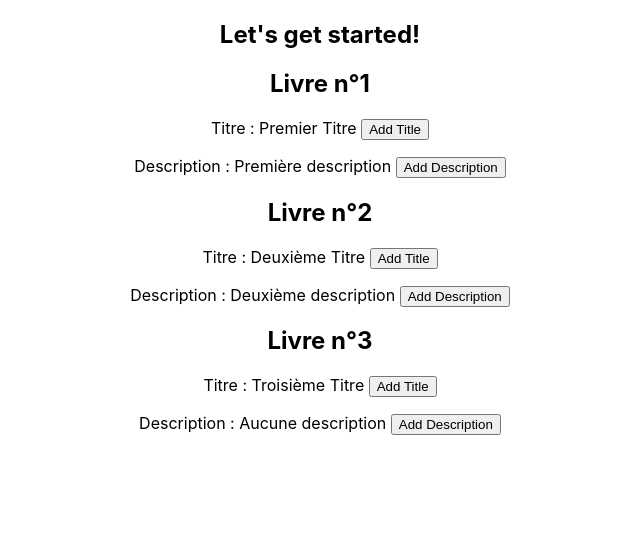
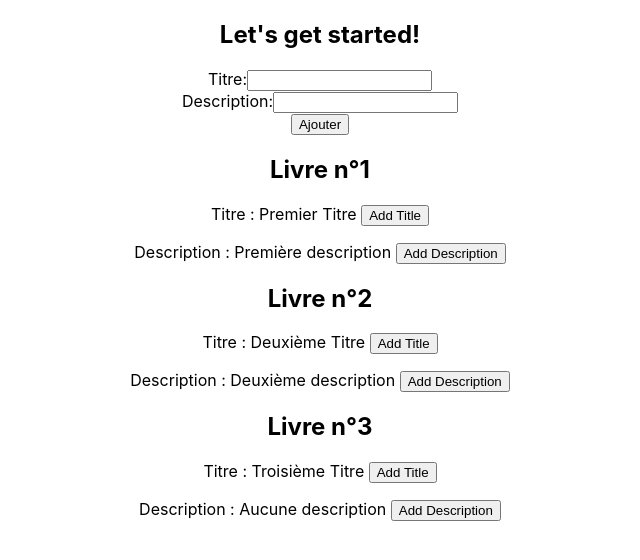
Before and after one commit to Gregoire-Le-Roux/rpi-react, a React (Create React App) app in the folder my-app/: page / in a window 1280 px wide. Shown: the top 560 px of the page, without its empty margins (320-960 px from the left). Built offline with nearby package versions, Linux system fonts and the light colour scheme.

Commit message:
Add component Form to add a book

```diff
--- a/my-app/src/App.js
+++ b/my-app/src/App.js
@@ -1,7 +1,6 @@
 import './App.css';
-// import BlueButton from './components/BlueButton';
-// import Button from './components/Button';
 import ShowBook from './components/ShowBook';
+import FormBook from './components/FormBook';
 
 function App() {
   const data = [
@@ -19,8 +18,7 @@ function App() {
   return (
     <div className="App">
       <h2>Let's get started!</h2>
-      {/* <p><BlueButton></BlueButton></p>
-      <p><Button></Button></p> */}
+      <FormBook></FormBook>
       {data.map((book, index) => (
         <ShowBook key={index} book={book} bookNumber={index+1}></ShowBook>
       ))}
--- /dev/null
+++ b/my-app/src/components/FormBook.js
@@ -0,0 +1,45 @@
+import { useState } from 'react';
+import './FormBook.css'
+
+export default function FormBook() {
+    const [book, setBook] = useState({
+        title: "",
+        description: "",
+    })
+
+    const handleChange = (e) => {
+        let value = e.target.value
+        let name = e.target.name
+        setBook(book => ({
+            ...book,
+            [name]: value
+        }))
+    }
+
+    const handleSubmit = (e) => {
+        e.preventDefault();
+        alert("Titre: " + book.title + ", Description: " + book.description);
+        console.log("submit")
+    }
+
+    return(
+        <div>
+            <form onSubmit={handleSubmit}>
+                <div>
+                    <label>
+                        Titre:
+                        <input type="text" name="title" value={book.title} onChange={handleChange}></input>
+                    </label>
+                </div>
+                <div>
+                    <label>
+                        Description:
+                        <input type="text" name="description" value={book.description} onChange={handleChange}></input>
+                    </label>
+                </div>
+
+                <input type="submit" value="Ajouter"></input>
+            </form>
+        </div>
+    )
+}
--- a/my-app/src/components/ShowBook.js
+++ b/my-app/src/components/ShowBook.js
@@ -2,15 +2,19 @@ import { useState } from 'react';
 
 function ShowBook(props) {
     console.log(props);
-    const [title, setTitle] = useState(props.book.title !== undefined ? props.book.title : "Aucun titre")
-    const [description, setDescription] = useState(props.book.description !== undefined ? props.book.description : "Aucune description")
+    const [book, setBook] = useState({
+        title: props.book.title !== undefined ? props.book.title : "Aucun titre",
+        description: props.book.description !== undefined ? props.book.description : "Aucune description"
+    })
+    // const [title, setTitle] = useState(props.book.title !== undefined ? props.book.title : "Aucun titre")
+    // const [description, setDescription] = useState(props.book.description !== undefined ? props.book.description : "Aucune description")
 
-    const clickTitleHandler = () => {
-        setTitle("Updated Title !");
-    }
-
-    const clickDescriptionHandler = () => {
-        setDescription("Updated Description !");
+    const clickHandler = (e) => {
+        let name = e.target.name
+        setBook(book => ({
+            ...book,
+            [name]: "Updated " + name +" !",
+        }));
     }
 
     return(
@@ -18,8 +22,8 @@ function ShowBook(props) {
             <div>
                 <div>
                     <h2>{"Livre n°" + props.bookNumber}</h2>
-                    <p>{"Titre : " + title} <button onClick={clickTitleHandler}>Add Title</button></p>
-                    <p>{"Description : " + description} <button onClick={clickDescriptionHandler}>Add Description</button></p>
+                    <p>{"Titre : " + book.title} <button name="title" onClick={clickHandler}>Add Title</button></p>
+                    <p>{"Description : " + book.description} <button name="description" onClick={clickHandler}>Add Description</button></p>
                 </div>
             </div>
         :
```
Also changed, not shown: my-app/src/components/FormBook.css (added).
